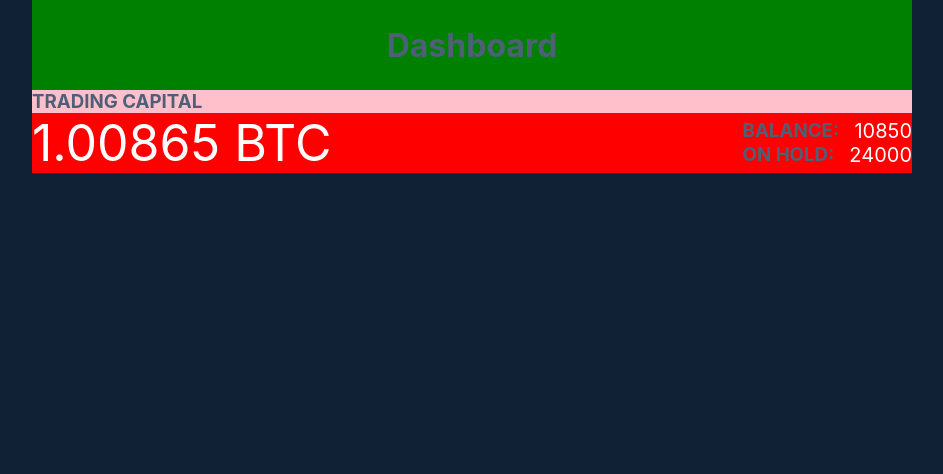
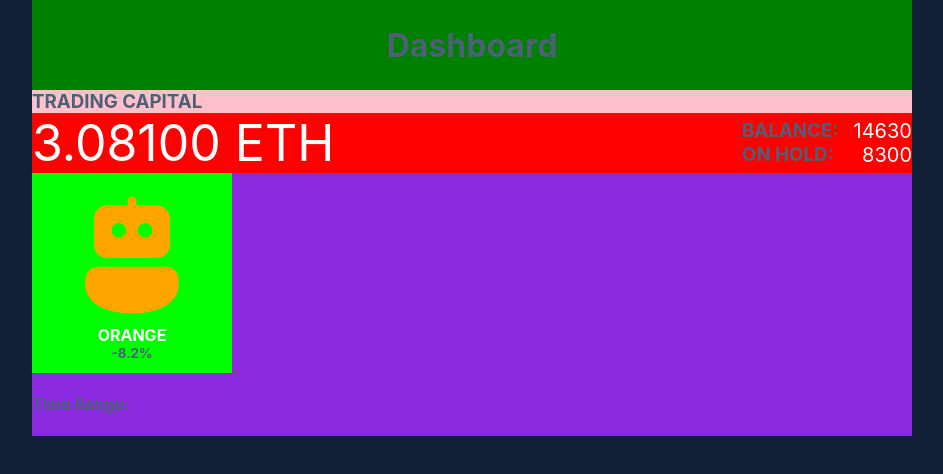
Before and after one commit to NikolasEagle/finance-bot, a React (Create React App) app: page / in a window 1280 px wide. Shown: the top 474 px of the page, without its empty margins (168-1111 px from the left). Built offline with nearby package versions, Linux system fonts and the light colour scheme.

Commit message:
Добавление панели ботов, привязка API, добавление панели фильтра

```diff
--- a/src/App.js
+++ b/src/App.js
@@ -2,12 +2,41 @@ import "./App.scss";
 
 import Header from "./components/Header/Header";
 import Info from "./components/Info/Info";
+import Bots from "./components/Bots/Bots";
+import FilterPanel from "./components/FilterPanel/FilterPanel";
+import { useEffect, useState, createContext } from "react";
+
+export const AppContext = createContext();
 
 export default function App() {
+  const [data, setData] = useState({});
+
+  async function getData() {
+    try {
+      const response = await fetch("/data.min.json");
+
+      const body = await response.json();
+
+      console.log(body);
+
+      setData(body);
+    } catch (error) {
+      console.error(error);
+    }
+  }
+
+  useEffect(() => {
+    getData();
+  }, []);
+
   return (
-    <div className="App">
-      <Header />
-      <Info />
-    </div>
+    <AppContext.Provider value={{ data, setData }}>
+      <div className="App">
+        <Header />
+        <Info />
+        <Bots />
+        <FilterPanel />
+      </div>
+    </AppContext.Provider>
   );
 }
--- a/src/App.scss
+++ b/src/App.scss
@@ -3,7 +3,7 @@
   flex-direction: column;
   height: 880px;
   @media (max-width: 575px) {
-    width: 100vw;
+    width: 100%;
   }
 
   @media (min-width: 576px) and (max-width: 767px) {
--- /dev/null
+++ b/src/components/Bot/Bot.js
@@ -0,0 +1,11 @@
+import styles from "./Bot.module.scss";
+
+export default function Bot() {
+  return (
+    <div className={styles.Bot}>
+      <img src="/orange_bot.svg" />
+      <h4>ORANGE</h4>
+      <h5>-8.2%</h5>
+    </div>
+  );
+}
--- /dev/null
+++ b/src/components/Bot/Bot.module.scss
@@ -0,0 +1,31 @@
+.Bot {
+  background: lime;
+  width: 200px;
+  height: 200px;
+
+  display: flex;
+
+  flex-wrap: wrap;
+
+  flex-direction: column;
+
+  gap: 0;
+
+  justify-content: center;
+
+  align-items: center;
+
+  h4,
+  h5 {
+    margin: 0;
+  }
+
+  h4 {
+    color: #ffffff;
+  }
+
+  img {
+    width: 70%;
+    height: 70%;
+  }
+}
--- /dev/null
+++ b/src/components/Bots/Bots.js
@@ -0,0 +1,7 @@
+import styles from "./Bots.module.scss";
+
+import Bot from "../Bot/Bot";
+
+export default function Bots() {
+  return <div className={styles.Bots}>{<Bot />}</div>;
+}
--- /dev/null
+++ b/src/components/Bots/Bots.module.scss
@@ -0,0 +1,5 @@
+.Bots {
+  width: 100%;
+  background: blueviolet;
+  display: flex;
+}
--- /dev/null
+++ b/src/components/FilterPanel/FilterPanel.js
@@ -0,0 +1,9 @@
+import styles from "./FilterPanel.module.scss";
+
+export default function FilterPanel() {
+  return (
+    <div className={styles.FilterPanel}>
+      <h4>Time Range:</h4>
+    </div>
+  );
+}
--- /dev/null
+++ b/src/components/FilterPanel/FilterPanel.module.scss
@@ -0,0 +1,6 @@
+.FilterPanel {
+  width: 100%;
+
+  background: blueviolet;
+  display: flex;
+}
--- a/src/components/Info/Info.js
+++ b/src/components/Info/Info.js
@@ -1,7 +1,17 @@
-import { useEffect } from "react";
+import { useContext } from "react";
+
+import { AppContext } from "../../App";
+
 import styles from "./Info.module.scss";
 
 export default function Info() {
+  const context = useContext(AppContext);
+
+  console.log(context);
+
+  const { trading_capital, trading_capital_currency, balance, on_hold } =
+    context.data;
+
   return (
     <div className={styles.Info}>
       <div className={styles.header}>
@@ -10,17 +20,18 @@ export default function Info() {
       <div className={styles.main}>
         <div className={styles.capital}>
           <p>
-            {1.00865} {"BTC"}
+            {trading_capital && trading_capital.toFixed(5)}{" "}
+            {trading_capital_currency && trading_capital_currency.toUpperCase()}
           </p>
         </div>
         <div className={styles.deposit}>
           <div className={styles.balance}>
             <h3>BALANCE: </h3>
-            <p>10850</p>
+            <p>{balance}</p>
           </div>
           <div className={styles.hold}>
             <h3>ON HOLD: </h3>
-            <p>24000</p>
+            <p>{on_hold}</p>
           </div>
         </div>
       </div>
--- a/src/index.scss
+++ b/src/index.scss
@@ -2,7 +2,7 @@ body {
   margin: 0;
   color: #4d6078;
   height: 100vh;
-  width: 100vw;
+  width: 100%;
   display: flex;
   flex-direction: column;
   justify-content: flex-start;
```
Also changed, not shown: public/orange_bot.svg (added).
